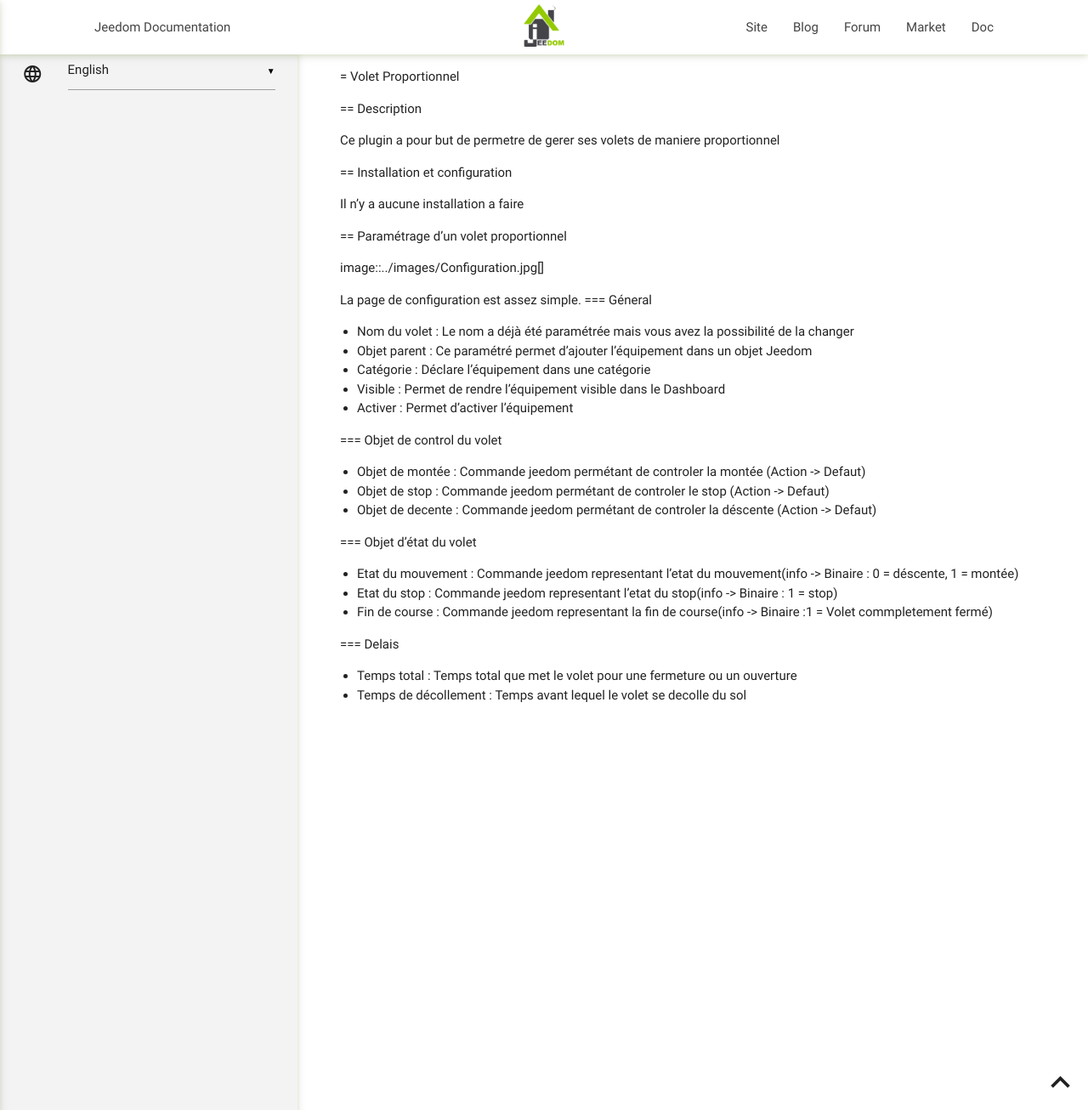
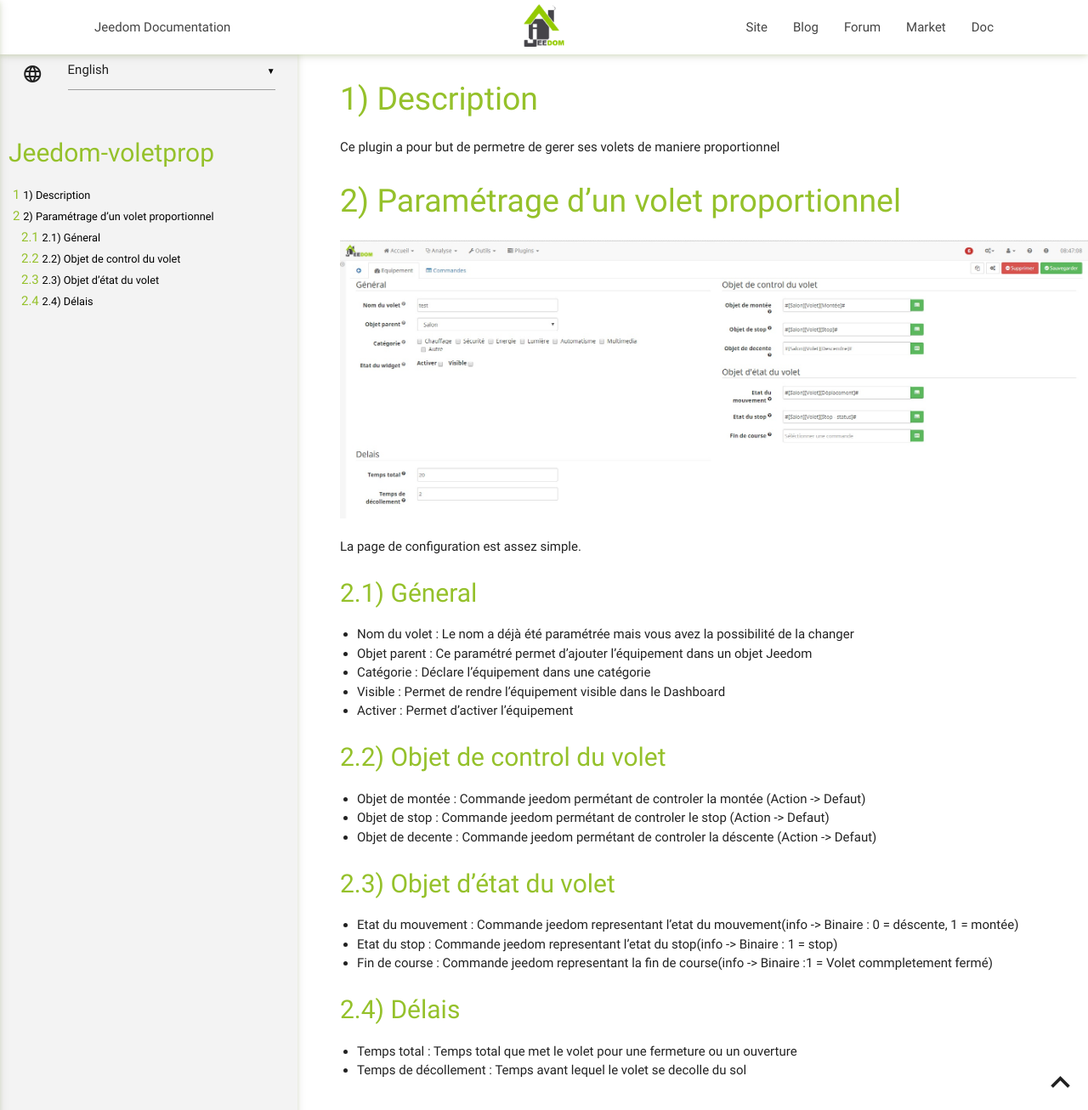
Before and after one commit to mika-nt28/Jeedom-voletProp, a Jekyll site: the page built from docs/en_US/index.md, in a window 1280 px wide and 1306 px high. Shown: the whole window at 85% size. Built offline with Jekyll 4.4.1, drawn with Linux system fonts in a browser that asks for light colours; our own code applies the rules of GitHub Pages for plain Markdown files.

Commit message:
[ROBOT] Action all

```diff
--- a/docs/en_US/index.md
+++ b/docs/en_US/index.md
@@ -1,19 +1,16 @@
-= Volet Proportionnel
-
-== Description
-
+Description
+===
 Ce plugin a pour but de permetre de gerer ses volets de maniere proportionnel
 
-== Installation et configuration
+Paramétrage d'un volet proportionnel
+===
 
-Il n'y a aucune installation a faire
-
-== Paramétrage d'un volet proportionnel
-
-image::../images/Configuration.jpg[]
+![introduction01](../images/Configuration.jpg)
 
 La page de configuration est assez simple.
-=== Géneral
+
+Géneral
+---
 
 * Nom du volet : Le nom a déjà été paramétrée mais vous avez la possibilité de la changer
 * Objet parent : Ce paramétré permet d'ajouter l'équipement dans un objet Jeedom
@@ -21,19 +18,22 @@ La page de configuration est assez simple.
 * Visible : Permet de rendre l'équipement visible dans le Dashboard
 * Activer : Permet d'activer l'équipement
 
-=== Objet de control du volet
+Objet de control du volet
+---
 
 * Objet de montée : Commande jeedom permétant de controler la montée (Action -> Defaut)
 * Objet de stop  : Commande jeedom permétant de controler le stop (Action -> Defaut)
 * Objet de decente : Commande jeedom permétant de controler la déscente (Action -> Defaut)
 
-=== Objet d'état du volet
+Objet d'état du volet
+---
 
 * Etat du mouvement  : Commande jeedom representant l'etat du mouvement(info -> Binaire : 0 = déscente, 1 = montée)
 * Etat du stop  :  Commande jeedom representant l'etat du stop(info -> Binaire : 1 = stop)
 * Fin de course  :  Commande jeedom representant la fin de course(info -> Binaire :1 = Volet commpletement fermé)
 
-=== Delais
+Délais
+---
 
 * Temps total : Temps total que met le volet pour une fermeture ou un ouverture
 * Temps de décollement : Temps avant lequel le volet se decolle du sol
```
Also changed, not shown: docs/es_ES/index.md (+14 -14 lines).
